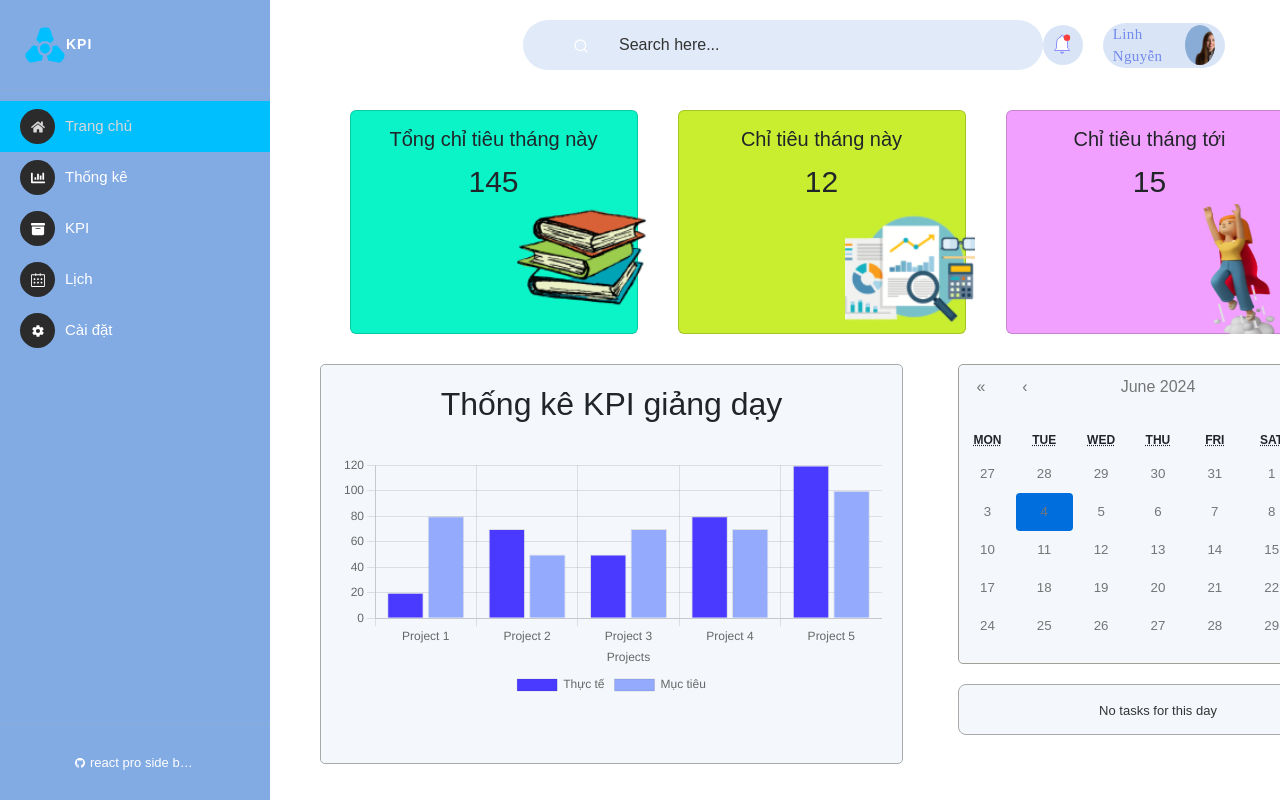
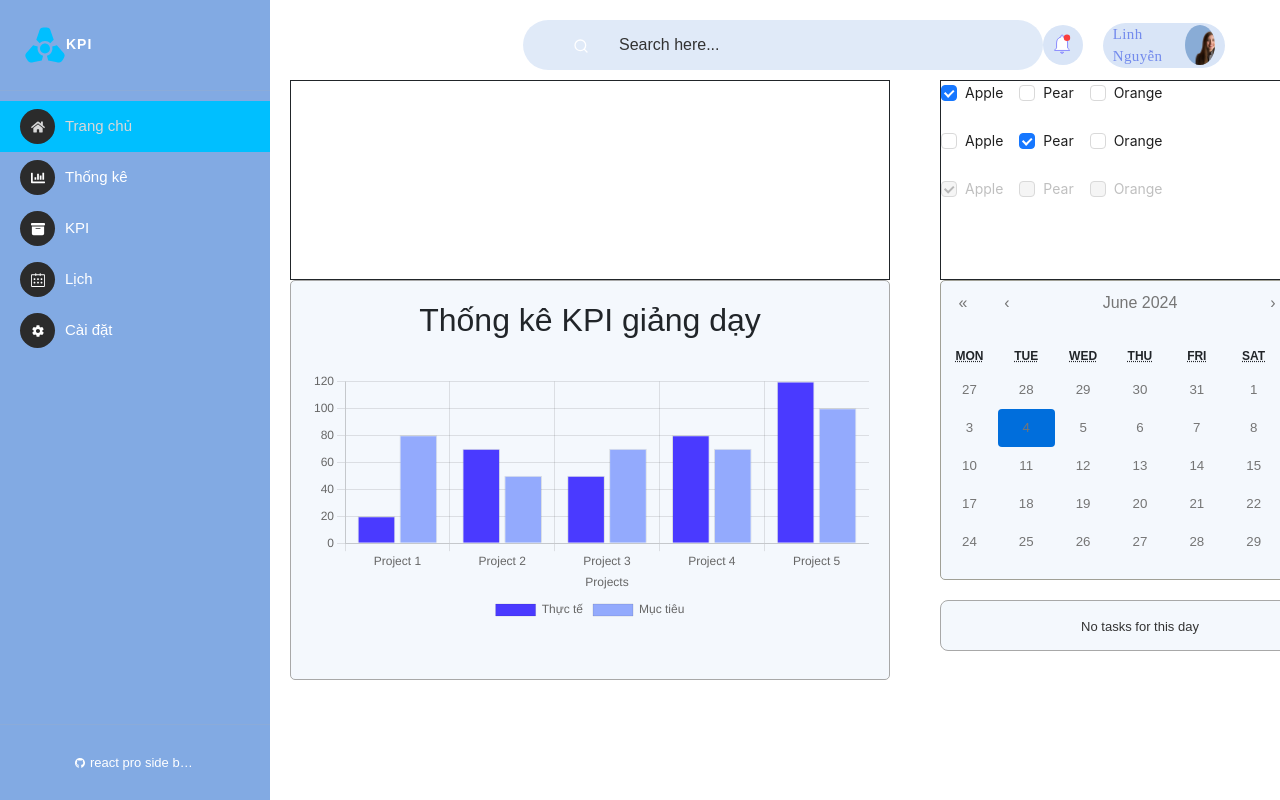
Before and after one commit to iaht211/UIUX-2023.2, a React (Create React App) app: page / in a window 1280 px wide. Shown: the top 800 px of the page. Built offline with nearby package versions, Linux system fonts and the light colour scheme.

Commit message:
fix homepage

```diff
--- a/src/components/Chart/ChartWeek.js
+++ b/src/components/Chart/ChartWeek.js
@@ -4,7 +4,7 @@ import "chart.js/auto";
 
 const ChartWeek = ({ chartData }) => {
     return (
-        <div className="chart-container">
+        <div className="chart-week">
             <h2 style={{ textAlign: "center" }}>Thống kê tuần này</h2>
             <Pie
                 data={chartData}
--- a/src/components/Home/Calender/MyCalendar.scss
+++ b/src/components/Home/Calender/MyCalendar.scss
@@ -6,7 +6,6 @@
         width: 100% !important; // Override default max-width
         height: 300px !important;
         border-radius: 5px;
-        margin-left: 45px;
         background-color: #F4F8FD;
     }
 
@@ -26,7 +25,6 @@
     }
 
     .text-center {
-        margin-left: 45px;
         width: 100%;
 
         span {
--- a/src/components/Home/Data/BarChart.js
+++ b/src/components/Home/Data/BarChart.js
@@ -5,7 +5,7 @@ import "chart.js/auto";
 
 const BarChart = ({ chartData }) => {
     return (
-        <div className="chart-container" style={{ width: '583px', height: '400px', border: '1px solid #A8A8A8', borderRadius: '5px', backgroundColor: '#F4F8FD', padding: "20px" }}>
+        <div className="chart-container" style={{ width: '600px', height: '400px', border: '1px solid #A8A8A8', borderRadius: '5px', backgroundColor: '#F4F8FD', padding: "20px" }}>
             <h2 style={{ textAlign: "center" }}>Thống kê KPI giảng dạy</h2>
             <Bar
                 data={chartData}
--- a/src/components/Home/Home.js
+++ b/src/components/Home/Home.js
@@ -1,17 +1,11 @@
 import React, { useState } from "react";
 import 'react-pro-sidebar/dist/css/styles.css';
-import {
-    Card,
-    Container,
-    Col,
-} from "react-bootstrap";
 import './Home.scss'
 import BarChart from "./Data/BarChart";  // Adjust the import path as needed
-import { FcBusiness } from "react-icons/fc";
 import MyCalendar from "./Calender/Calender";
-import bookImage from "../../assets/education_img.png"
-import chartImage from "../../assets/Remove-bg 1.png"
-import humanImage from "../../assets/Rectangle 126.png"
+import ChartWeek from "../Chart/ChartWeek";
+import Note from "./Note/Note";
+
 
 
 const Home = () => {
@@ -32,63 +26,61 @@ const Home = () => {
             }
         ],
     });
+    const [chartWeekData, setChartWeekData] = useState({
+        labels: ["Đã hoàn thành", "Chưa hoàn thành", "Đã quá hạn"],
+        datasets: [
+            {
+                label: "Users Gained",
+                data: [100, 150, 200], // Replace with your actual user data
+                backgroundColor: [
+                    "#4A3AFF",
+                    "#C893FD",
+                    "#C6D2FD",
+                ],
+                borderColor: [
+                    "#4A3AFF",
+                    "#C893FD",
+                    "#C6D2FD",
+                ],
+                borderWidth: 1,
+            },
+        ],
+    });
+    const chartMonth = {
+        labels: [
+            "Project A",
+            "Project B",
+            "Project C",
+            "Project D"
+        ],
+        datasets: [
+            {
+                label: "Đã hoàn thành",
+                data: [10, 20, 30, 40],
+                backgroundColor: "#4A3AFF"
+            },
+            {
+                label: "Chưa hoàn thành",
+                data: [15, 25, 35, 45],
+                backgroundColor: "#C893FD"
+            },
+            {
+                label: "Đã quá hạn",
+                data: [20, 30, 40, 50],
+                backgroundColor: "#C6D2FD"
+            }
+        ]
+    };
 
     return (
         <div className='home-container'>
-
-            <div className='home-content'>
-                <div className='card-class'>
-                    <Card className="card-1" style={{ width: '18rem', height: "14rem" }}>
-                        <Card.Body>
-                            <Card.Title style={{ textAlign: 'center' }}>Tổng chỉ tiêu tháng này</Card.Title>
-                            <Card.Text style={{ fontSize: '30px', textAlign: 'center', margin: "0px" }}>
-                                145
-                            </Card.Text>
-                            <Card.Img src={bookImage} alt="Card image cap" style={{ width: "130px", marginLeft: "150px" }} />
-
-                        </Card.Body>
-                    </Card>
-                    <Card className="card-2" style={{ width: '18rem', height: "14rem" }}>
-
-                        <Card.Body>
-                            <Card.Title style={{ textAlign: 'center' }}>Chỉ tiêu tháng này</Card.Title>
-                            <Card.Text style={{ fontSize: '30px', textAlign: 'center', margin: "0px" }}>
-                                12
-                            </Card.Text>
-                            <Card.Img src={chartImage} alt="Card image cap" style={{ width: "130px", marginLeft: "150px" }} />
-                        </Card.Body>
-
-                    </Card>
-                    <Card className="card-3" style={{ width: '18rem', height: "14rem" }}>
-
-                        <Card.Body>
-                            <Card.Title style={{ textAlign: 'center' }}>Chỉ tiêu tháng tới</Card.Title>
-                            <Card.Text style={{ fontSize: '30px', textAlign: 'center', margin: "0px" }}>
-                                15
-                            </Card.Text>
-                            <Card.Img src={humanImage} alt="Card image cap" style={{ width: "130px", marginLeft: "150px", height: "130px" }} />
-
-                        </Card.Body>
-                    </Card>
-                </div>
-
-                <div className="kpi-section">
-                    <div className="chart-calender-project">
-                        <div className="chart-calender">
-                            <div className="chart-main">
-                                <BarChart chartData={chartData} />
-                            </div>
-                            <div className='calendar-section'>
-                                <MyCalendar />
-                            </div>
-                        </div>
-
-                    </div>
-
-                </div>
-
-
-
+            <div className="chart-note">
+                <div className="test"></div>
+                <Note/>
+            </div>
+            <div className="chart-calender">
+                <BarChart chartData={chartData} />
+                <MyCalendar/>
             </div>
         </div>
     )
--- a/src/components/Home/Home.scss
+++ b/src/components/Home/Home.scss
@@ -1,61 +1,27 @@
 .home-container {
-    padding: 30px;
-
-
-
-    .kpi-section {
+  width: 100%;
+    .chart-note {
         display: flex;
-
-        margin-top: 30px;
-        justify-content: center;
-
-        .chart-calender-project {
-            display: flex;
-            flex-direction: column;
-
-            .chart-calender {
-                display: flex;
-
-                .chart-main {
-                    margin: 0px 0px 10px;
-                    //border: 1px solid #A8A8A8;
-                    border-radius: 8px;
-                    justify-content: center;
-                    height: 400px;
-                }
-
-                .calendar-section {
-                    width: 400px;
-                    margin-left: 10px;
-                    // border: 1px solid #A8A8A8;
-                    // border-radius: 8px;
-                    margin-right: 10px;
-                }
-            }
+        gap: 50px;
+        .test {
+            width: 600px;
+            height: 200px;
+            border: 1px solid
+        }
+        .note-container {
+            border: 1px solid;
+            width: 400px
         }
     }
+    .chart-calender {
+        display: flex;
+        width: 100%;
+        gap: 50px;
+        .chart-container {
 
+        }
+        .calendar-container {
 
-    .home-content {
-        .card-class {
-            justify-content: center;
-            display: flex;
-            flex-wrap: wrap;
-            gap: 40px;
-
-            .card-1 {
-                background-color: #0BF4C8;
-            }
-
-            .card-2 {
-                background-color: #C8EE2F;
-            }
-
-            .card-3 {
-                background-color: #F2A0FF;
-            }
         }
     }
-
-
 }
--- /dev/null
+++ b/src/components/Home/Note/Note.js
@@ -0,0 +1,58 @@
+import React from 'react';
+import { Checkbox } from 'antd';
+
+const Note = () => {
+  const onChange = (checkedValues) => {
+    console.log('checked = ', checkedValues);
+  };
+
+  const plainOptions = ['Apple', 'Pear', 'Orange'];
+  const options = [
+    {
+      label: 'Apple',
+      value: 'Apple',
+    },
+    {
+      label: 'Pear',
+      value: 'Pear',
+    },
+    {
+      label: 'Orange',
+      value: 'Orange',
+    },
+  ];
+  const optionsWithDisabled = [
+    {
+      label: 'Apple',
+      value: 'Apple',
+    },
+    {
+      label: 'Pear',
+      value: 'Pear',
+    },
+    {
+      label: 'Orange',
+      value: 'Orange',
+      disabled: false,
+    },
+  ];
+
+  return (
+    <div className='note-container'>
+      <Checkbox.Group options={plainOptions} defaultValue={['Apple']} onChange={onChange} />
+      <br />
+      <br />
+      <Checkbox.Group options={options} defaultValue={['Pear']} onChange={onChange} />
+      <br />
+      <br />
+      <Checkbox.Group
+        options={optionsWithDisabled}
+        disabled
+        defaultValue={['Apple']}
+        onChange={onChange}
+      />
+    </div>
+  );
+};
+
+export default Note;
```
